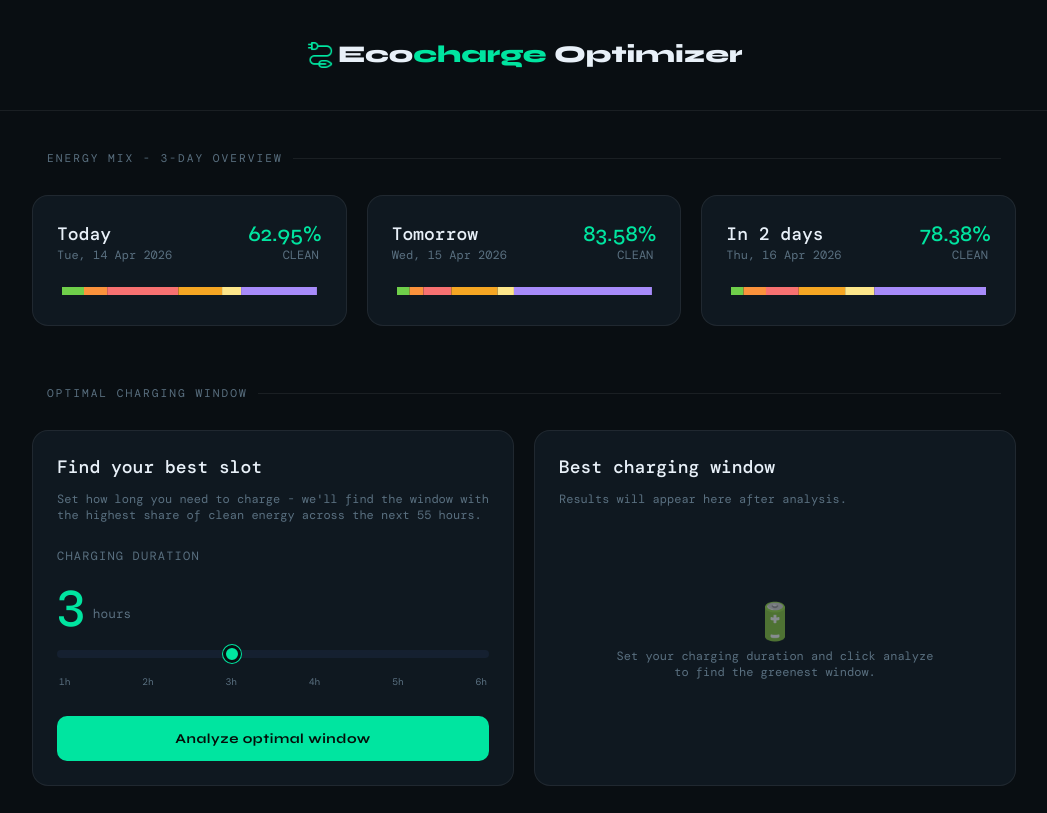
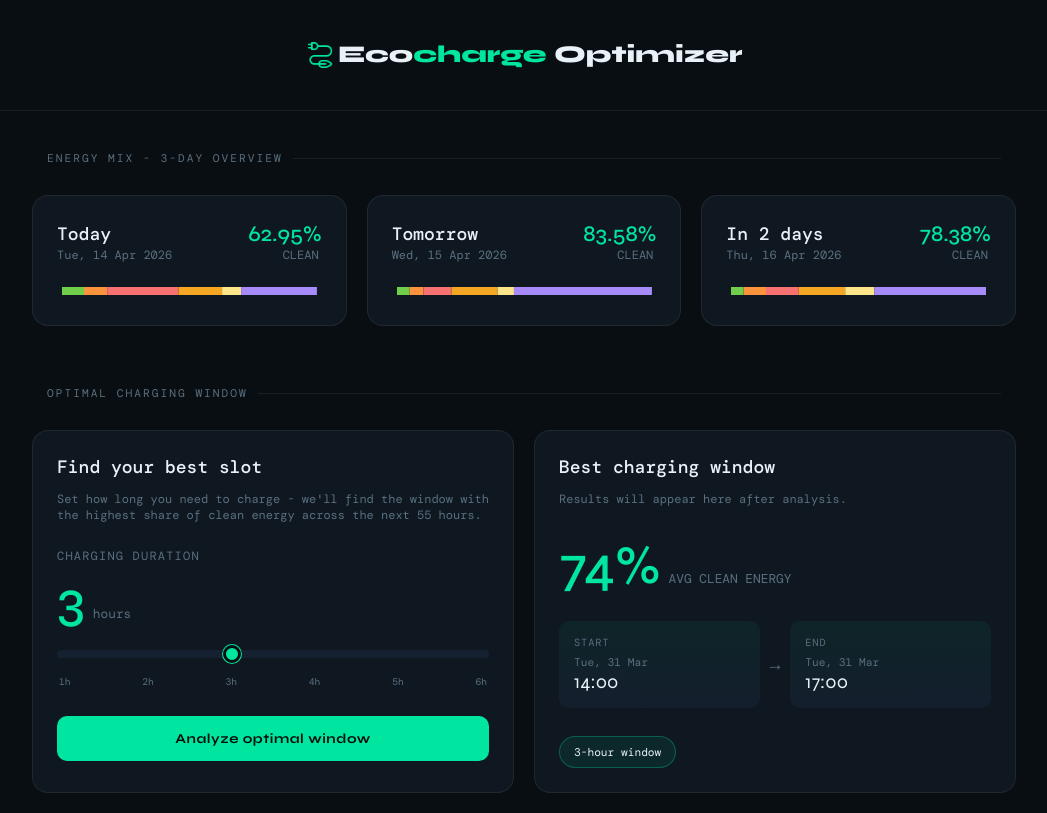
Before and after one commit to zeglicz/ecocharge-optimizer, a React (Vite) app in the folder frontend/: page / in a window 1280 px wide. Shown: the whole page, without its empty margins (116-1163 px from the left). Built offline with nearby package versions, Linux system fonts and the light colour scheme; a web font is replaced by a local one.

Commit message:
feat: display optimal charging window result with score and time range layout

```diff
--- a/frontend/src/components/ChargingWindowCard.tsx
+++ b/frontend/src/components/ChargingWindowCard.tsx
@@ -1,49 +1,121 @@
 import { styled } from 'styled-components';
 
 import Card from './Card';
-import { media } from '../styles/media';
+// import { media } from '../styles/media';
 
 const Title = styled.h3`
   font-weight: 500;
   font-size: 18px;
-  margin-bottom: 4px;
 `;
 
 const Subtitle = styled.div`
   margin-top: 12px;
   color: var(--color-text-muted);
   font-size: 0.75rem;
+  margin-bottom: 32px;
 `;
 
-const EmptyState = styled.div`
-  margin: 16px auto 0 auto;
-  display: flex;
-  width: 75%;
-  min-height: 210px;
-  flex-direction: column;
-  justify-content: center;
-  align-items: center;
-  gap: 8px;
+// const EmptyState = styled.div`
+//   margin: 16px auto 0 auto;
+//   display: flex;
+//   width: 75%;
+//   min-height: 210px;
+//   flex-direction: column;
+//   justify-content: center;
+//   align-items: center;
+//   gap: 8px;
 
-  ${media.sm`
-    width: 330px;
-  `}
+//   ${media.sm`
+//     width: 330px;
+//   `}
 
-  ${media.md`
-    min-height: 238px;
-  `}
+//   ${media.md`
+//     min-height: 238px;
+//   `}
+// `;
+
+// const ResultIcon = styled.div`
+//   font-size: 36px;
+//   line-height: 1;
+//   opacity: 0.5;
+// `;
+
+// const Hint = styled.div`
+//   color: var(--color-text-muted);
+//   font-size: 0.75rem;
+//   text-align: center;
+// `;
+
+const ScoreRow = styled.div``;
+
+const ScoreValue = styled.span`
+  font-family: 'Syne', sans-serif;
+  font-size: 3.4rem;
+  font-weight: 500;
+  color: var(--color-accent-green);
+  line-height: 1;
 `;
 
-const ResultIcon = styled.div`
-  font-size: 36px;
-  line-height: 1;
-  opacity: 0.5;
+const ScoreLabel = styled.span`
+  color: var(--color-text-muted);
+  text-transform: uppercase;
+  font-size: 0.8rem;
+  margin-left: 8px;
 `;
 
-const Hint = styled.div`
+const TimeRow = styled.div`
+  margin-top: 28px;
+  display: flex;
+  align-items: center;
+  gap: 10px;
+`;
+
+const TimeBlock = styled.div`
+  flex: 1;
+  border-radius: 10px;
+  padding: 15px;
+  background: linear-gradient(
+    180deg,
+    rgba(0, 229, 160, 0.06) 0%,
+    rgba(21, 32, 48, 0.8) 100%
+  );
+`;
+
+const TimeBlockLabel = styled.div`
   color: var(--color-text-muted);
-  font-size: 0.75rem;
-  text-align: center;
+  font-size: 0.65rem;
+  text-transform: uppercase;
+  letter-spacing: 0.08em;
+`;
+
+const TimeBlockDate = styled.div`
+  margin-top: 6px;
+  font-size: 0.7rem;
+  color: var(--color-text-muted);
+`;
+
+const TimeBlockTime = styled.div`
+  margin-top: 2px;
+  font-family: 'Syne', sans-serif;
+  font-size: 1.2rem;
+  line-height: 1.1;
+`;
+
+const Arrow = styled.div`
+  color: var(--color-text-muted);
+  font-size: 1.1rem;
+`;
+
+const DurationTag = styled.div`
+  margin-top: 28px;
+  border-radius: 1000px;
+  border: 1px solid rgba(0, 229, 160, 0.3);
+  background: rgba(0, 229, 160, 0.08);
+  color: var(--color-text);
+  padding: 8px 14px;
+  font-size: 0.7rem;
+  display: inline-flex;
+  align-items: center;
 `;
 
 export function ChargingWindowCard() {
@@ -51,13 +123,37 @@ export function ChargingWindowCard() {
     <Card>
       <Title>Best charging window</Title>
       <Subtitle>Results will appear here after analysis.</Subtitle>
-      <EmptyState>
+      {/* <EmptyState>
         <ResultIcon>🔋</ResultIcon>
         <Hint>
-          Set your charging duration and click analyze to find the greenest
+          Set your charging duration and click analyze to find the
+          greenest
           window.
         </Hint>
-      </EmptyState>
+      </EmptyState> */}
+
+      <ScoreRow>
+        <ScoreValue>74%</ScoreValue>
+        <ScoreLabel>avg clean energy</ScoreLabel>
+      </ScoreRow>
+
+      <TimeRow>
+        <TimeBlock>
+          <TimeBlockLabel>Start</TimeBlockLabel>
+          <TimeBlockDate>Tue, 31 Mar</TimeBlockDate>
+          <TimeBlockTime>14:00</TimeBlockTime>
+        </TimeBlock>
+
+        <Arrow aria-hidden>→</Arrow>
+
+        <TimeBlock>
+          <TimeBlockLabel>End</TimeBlockLabel>
+          <TimeBlockDate>Tue, 31 Mar</TimeBlockDate>
+          <TimeBlockTime>17:00</TimeBlockTime>
+        </TimeBlock>
+      </TimeRow>
+
+      <DurationTag>3-hour window</DurationTag>
     </Card>
   );
 }
```
